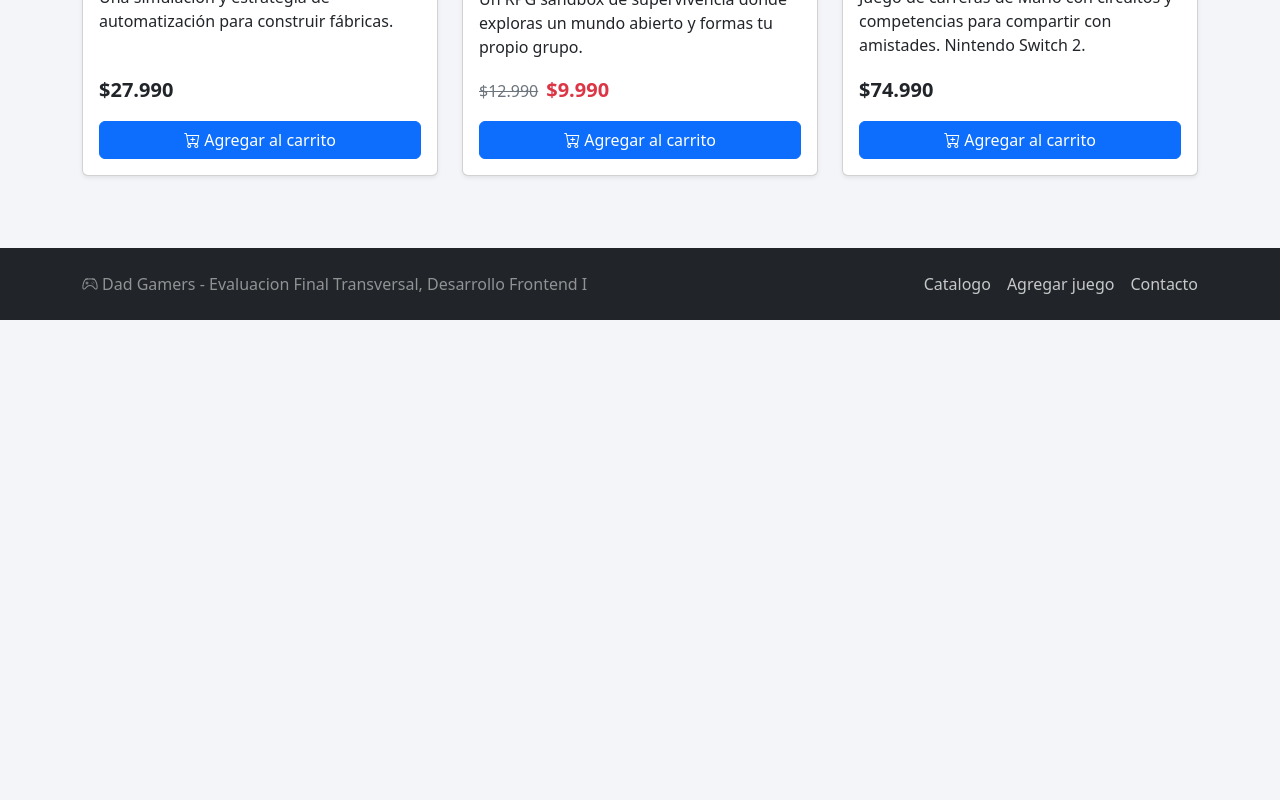
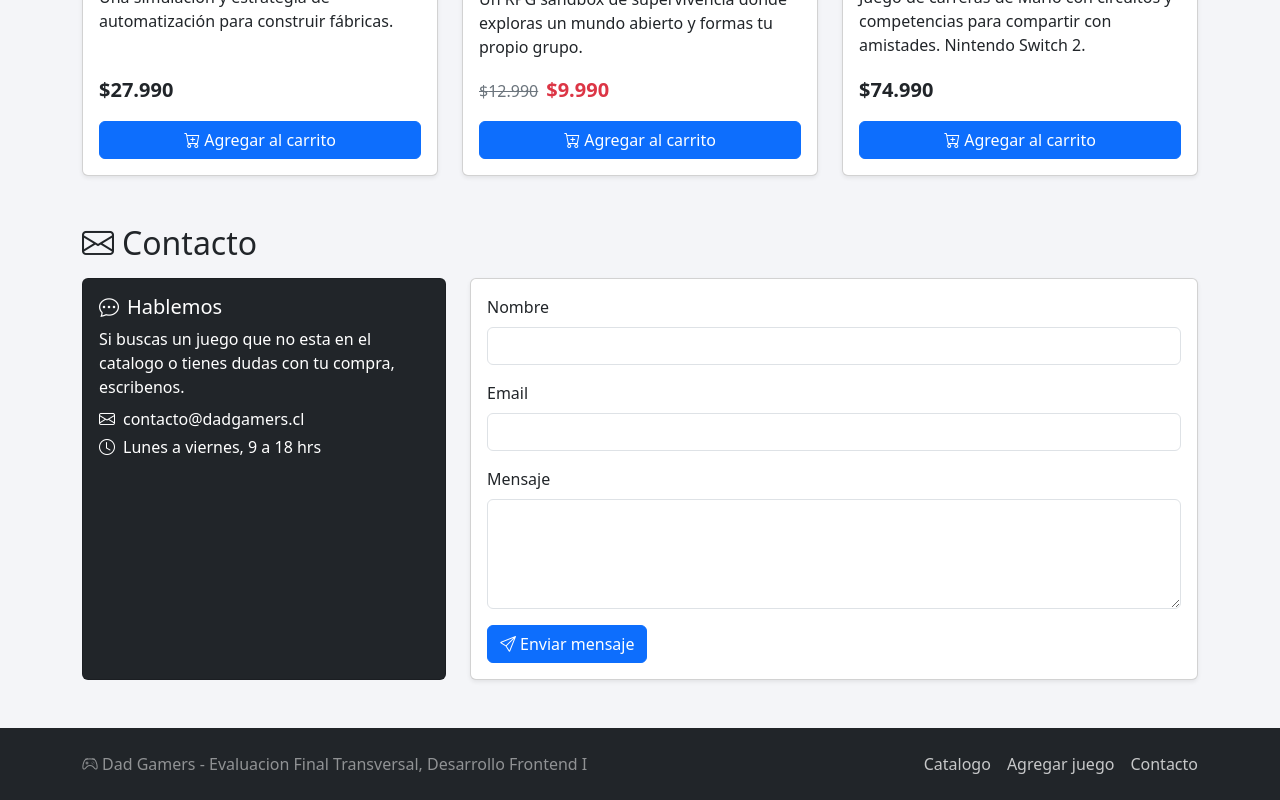
Before and after one commit to Dalvae/frontendI, a React (Vite) app in the folder s9/: page / in a window 1280 px wide. Shown: the part 1173-1973 px from the top of the page. Before the commit the page ends 1493 px from the top, so only its background shows below. Built offline with nearby package versions, Linux system fonts and the light colour scheme.

Commit message:
eft: formulario de contacto con validacion de nombre, email y mensaje (css grid para la seccion)

```diff
--- a/s9/src/App.jsx
+++ b/s9/src/App.jsx
@@ -4,6 +4,7 @@ import ProductList from './components/ProductList'
 import Cart from './components/Cart'
 import FiltroCategorias from './components/FiltroCategorias'
 import Footer from './components/Footer'
+import ContactForm from './components/ContactForm'
 
 function App() {
   const [productos, setProductos] = useState([])
@@ -154,6 +155,11 @@ function App() {
             <FiltroCategorias categoria={categoria} setCategoria={setCategoria} productos={productos} />
             {contenido}
           </section>
+
+          <section id="contacto" className="mb-4">
+            <h2 className="mb-3"><i className="bi bi-envelope me-2"></i>Contacto</h2>
+            <ContactForm />
+          </section>
         </div>
       </main>
 
--- /dev/null
+++ b/s9/src/components/ContactForm.jsx
@@ -0,0 +1,102 @@
+import { useState } from 'react'
+
+function ContactForm() {
+  const [datos, setDatos] = useState({ nombre: '', email: '', mensaje: '' })
+  const [errores, setErrores] = useState({})
+  const [enviado, setEnviado] = useState(false)
+
+  // un solo onChange para los 3 campos, usa el name del input
+  const cambiar = (e) => {
+    setDatos({ ...datos, [e.target.name]: e.target.value })
+    setEnviado(false)
+  }
+
+  const validar = () => {
+    const nuevos = {}
+    if (datos.nombre.trim() === '') {
+      nuevos.nombre = 'Escribe tu nombre.'
+    } else if (datos.nombre.trim().length < 3) {
+      nuevos.nombre = 'El nombre tiene que tener al menos 3 letras.'
+    }
+
+    // esta expresion la saque de internet, revisa que tenga algo@algo.algo
+    const formatoEmail = /^[^\s@]+@[^\s@]+\.[^\s@]+$/
+    if (datos.email.trim() === '') {
+      nuevos.email = 'Escribe tu email.'
+    } else if (!formatoEmail.test(datos.email.trim())) {
+      nuevos.email = 'El email no es valido, por ejemplo: nombre@correo.cl'
+    }
+
+    if (datos.mensaje.trim() === '') {
+      nuevos.mensaje = 'Escribe un mensaje.'
+    } else if (datos.mensaje.trim().length < 10) {
+      nuevos.mensaje = 'El mensaje es muy corto, minimo 10 caracteres.'
+    }
+    return nuevos
+  }
+
+  const enviar = (e) => {
+    e.preventDefault()
+    const encontrados = validar()
+    setErrores(encontrados)
+
+    // si no hay errores se "envia" (no hay backend, asi que solo muestro el mensaje)
+    if (Object.keys(encontrados).length === 0) {
+      setEnviado(true)
+      setDatos({ nombre: '', email: '', mensaje: '' })
+    }
+  }
+
+  // le pone la clase roja de bootstrap al campo que tiene error
+  const clase = (campo) => (errores[campo] ? 'form-control is-invalid' : 'form-control')
+
+  return (
+    <div className="contacto-grid">
+      <div className="card bg-dark text-white">
+        <div className="card-body">
+          <h3 className="h5"><i className="bi bi-chat-dots me-2"></i>Hablemos</h3>
+          <p className="mb-2">Si buscas un juego que no esta en el catalogo o tienes dudas con tu compra, escribenos.</p>
+          <p className="mb-1"><i className="bi bi-envelope me-2"></i>contacto@dadgamers.cl</p>
+          <p className="mb-0"><i className="bi bi-clock me-2"></i>Lunes a viernes, 9 a 18 hrs</p>
+        </div>
+      </div>
+
+      <form className="card card-body shadow-sm" onSubmit={enviar} noValidate>
+        {enviado && (
+          <div className="alert alert-success">
+            <i className="bi bi-check-circle-fill me-2"></i>Gracias, tu mensaje fue enviado. Te respondemos pronto.
+          </div>
+        )}
+        {Object.keys(errores).length > 0 && (
+          <div className="alert alert-danger">
+            <i className="bi bi-exclamation-triangle-fill me-2"></i>Revisa los campos marcados en rojo.
+          </div>
+        )}
+
+        <div className="mb-3">
+          <label htmlFor="nombre" className="form-label">Nombre</label>
+          <input id="nombre" name="nombre" type="text" className={clase('nombre')} value={datos.nombre} onChange={cambiar} />
+          <div className="invalid-feedback">{errores.nombre}</div>
+        </div>
+
+        <div className="mb-3">
+          <label htmlFor="email" className="form-label">Email</label>
+          <input id="email" name="email" type="email" className={clase('email')} value={datos.email} onChange={cambiar} />
+          <div className="invalid-feedback">{errores.email}</div>
+        </div>
+
+        <div className="mb-3">
+          <label htmlFor="mensaje" className="form-label">Mensaje</label>
+          <textarea id="mensaje" name="mensaje" rows="4" className={clase('mensaje')} value={datos.mensaje} onChange={cambiar}></textarea>
+          <div className="invalid-feedback">{errores.mensaje}</div>
+        </div>
+
+        <button className="btn btn-primary align-self-start" type="submit">
+          <i className="bi bi-send me-1"></i>Enviar mensaje
+        </button>
+      </form>
+    </div>
+  )
+}
+
+export default ContactForm
--- a/s9/src/index.css
+++ b/s9/src/index.css
@@ -70,3 +70,16 @@ section {
 .footer-contenido a:hover {
   color: #fff;
 }
+
+/* seccion de contacto con css grid: en celular una columna, en pantallas grandes la info a la izquierda */
+.contacto-grid {
+  display: grid;
+  grid-template-columns: 1fr;
+  gap: 1.5rem;
+}
+
+@media (min-width: 768px) {
+  .contacto-grid {
+    grid-template-columns: 1fr 2fr;
+  }
+}
```
